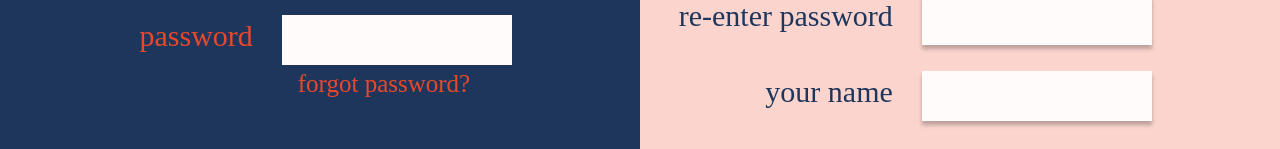
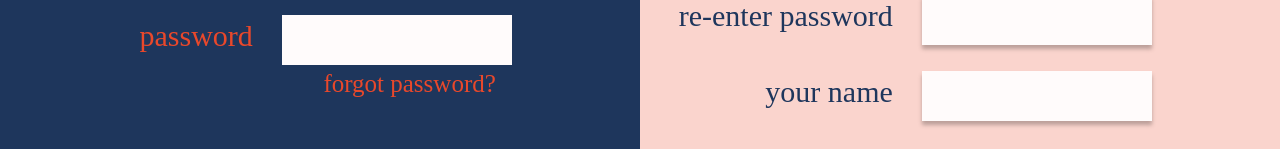
Before and after one commit to Hangry-netizen/gsc, a React (Create React App) app: page /login in a window 1280 px wide. Shown: the part 505-654 px from the top of the page. Built offline with nearby package versions, Linux system fonts and the light colour scheme; no server answers.

Commit message:
fixed forgot password

```diff
--- a/src/FFcomponents/FFLogin.css
+++ b/src/FFcomponents/FFLogin.css
@@ -62,7 +62,7 @@
   font-weight: 300;
   color: inherit;
   text-decoration: none;
-  padding-left: 20%;
+  padding-left: 14vw;
 }
 
 #forgot-password-link:hover {
```
